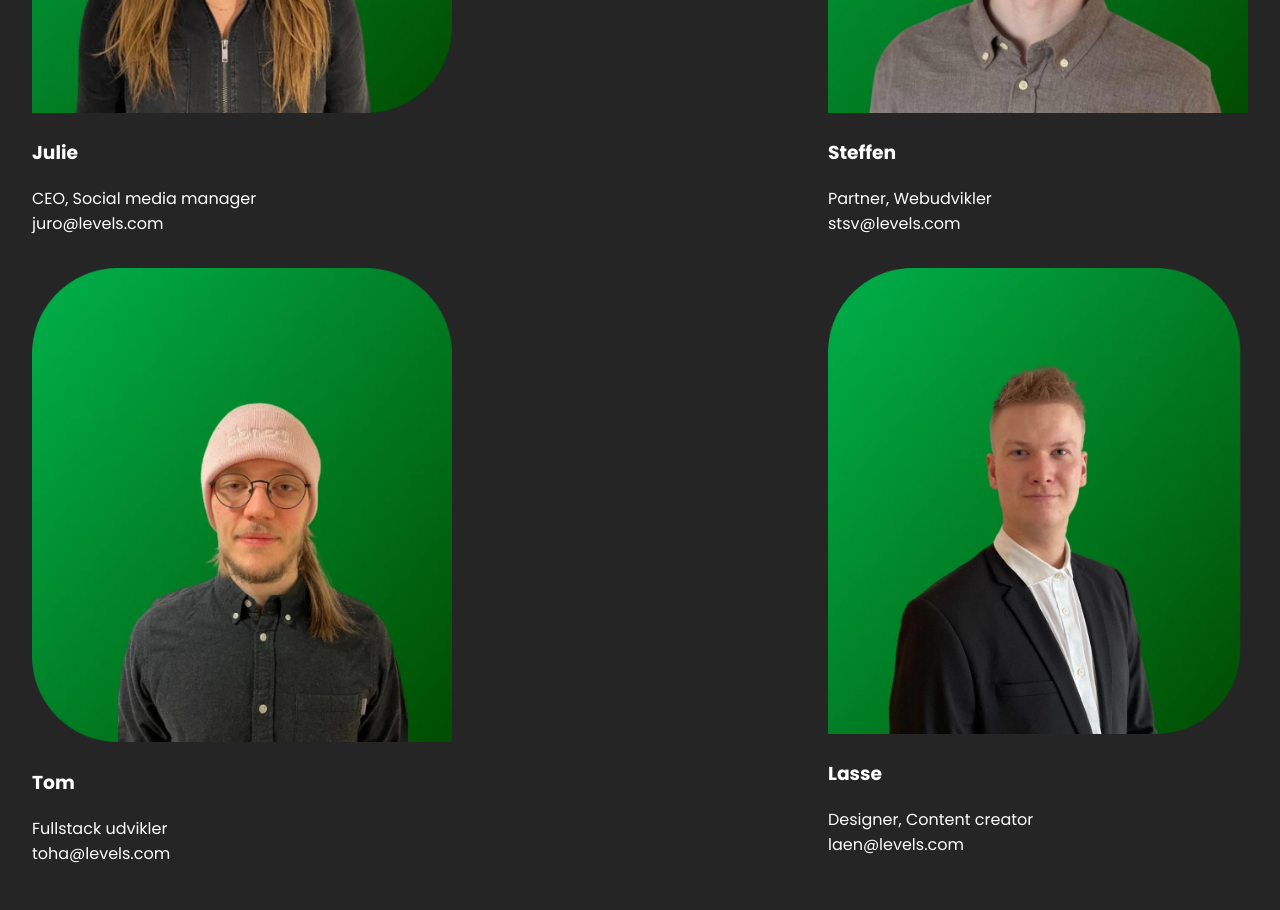
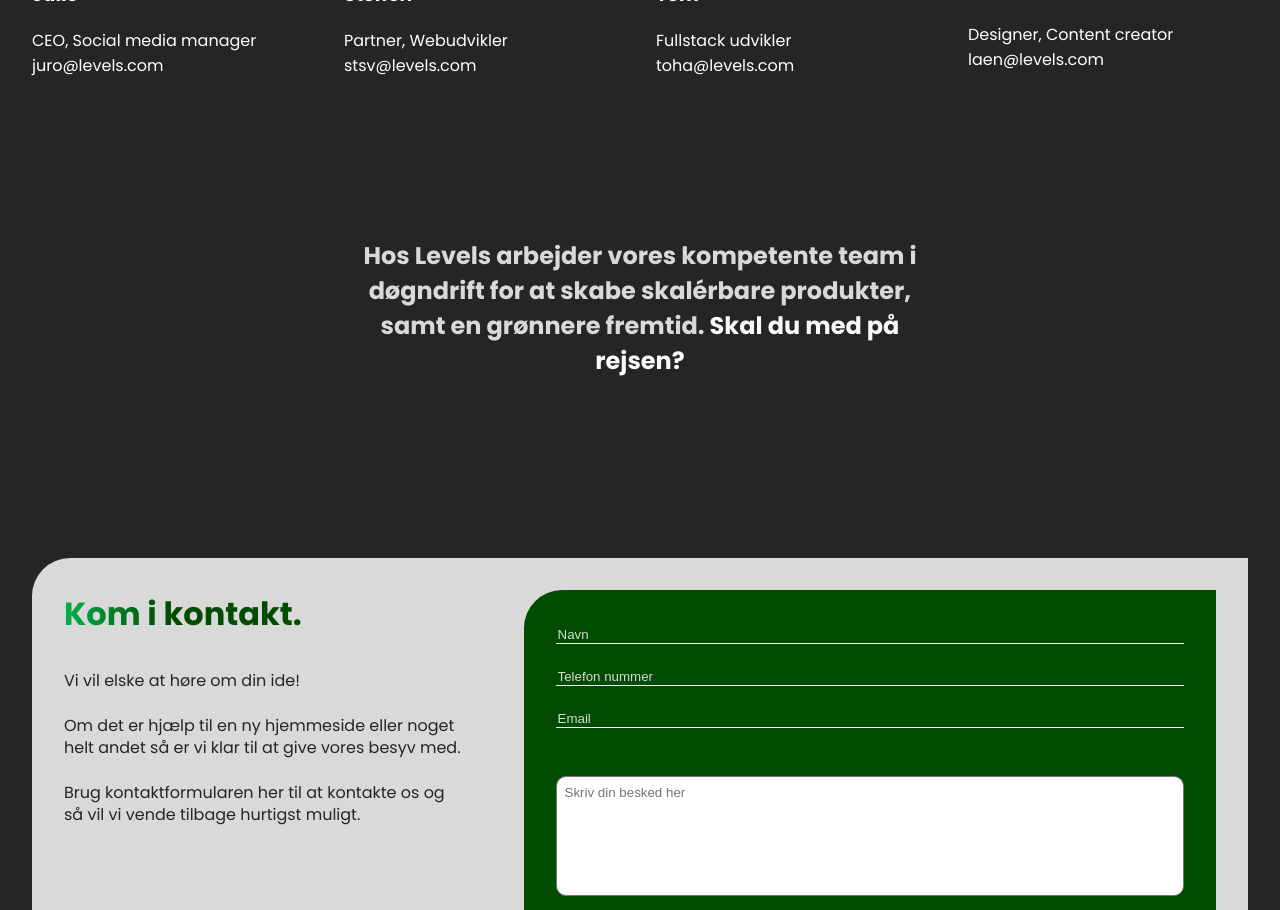
Before and after one commit to Steffen-Svenningsen/levels, a React (Create React App) app: page /levels/om-os in a window 1280 px wide. Shown: the part 1880-2790 px from the top of the page. Built offline with nearby package versions, Linux system fonts and the light colour scheme.

Commit message:
fixed layout on larger screen sizes
gave the containing div a max-width of 1450px so everything isn't incredibly huge and/or out of alignment on larger screensizes.

```diff
--- a/src/App.css
+++ b/src/App.css
@@ -13,6 +13,10 @@
 }
 
 /* Global App styling */
+* {
+  box-sizing: border-box;
+}
+
 .App {
   width: 100%;
   min-height: 100vh;
@@ -86,7 +90,8 @@
 
 /* Margin-top for at medregne vores headers height */
 .page {
-  margin: 100px 0;
+  margin: 100px auto;
+  max-width: 1450px;
 }
 
 /* Header */
@@ -210,6 +215,7 @@
   width: 100%;
   justify-content: space-between;
   gap: 2rem;
+  position: relative;
 }
 
 .hero-section div span {
@@ -452,6 +458,7 @@
 }
 
 .employee-card {
+  max-width: 23%;
   min-width: 280px;
 }
 
@@ -787,12 +794,13 @@
   display: flex;
   flex-direction: column;
   width: 100%;
+  max-width: 1450px;
   height: 100%;
   background-color: rgba(255, 255, 255, 0.15);
   padding: 2rem;
   box-sizing: border-box;
   border-radius: 38px;
-  margin-top: 100px;
+  margin: 100px auto 0 auto;
 }
 
 footer div {
@@ -853,6 +861,8 @@
 
 /* Contact form */
 .contact-form {
+  max-width: 1450px;
+  margin: 0 auto;
   display: flex;
   background-color: var(--text-secondary);
   padding: 2rem;
@@ -962,6 +972,14 @@
 
 }
 
+@media (max-width: 967px) {
+  .employee-card {
+    flex: 1;
+    max-width: initial;
+  }
+
+}
+
 @media (max-width: 700px) {
   .App {
     padding: 1rem;
--- a/src/pages/Values.js
+++ b/src/pages/Values.js
@@ -52,7 +52,7 @@
             </p>
             <p>
               <span className='bold'>Reducering af emissioner.</span> Vi bruger - også når vi laver en hjemmeside til dig - grøn webhosting, dvs. at de servere der kører
-              det vi laver, bruger edvarende energikilder som sol, vand, eller vind. Samtidig sørger vi for at minimére størrelsen på din
+              det vi laver, bruger vedvarende energikilder som sol, vand, eller vind. Samtidig sørger vi for at minimére størrelsen på din
               hjemmeside, hvilket både giver brugere en bedre oplevelse gennem bedre performance, og et lavere aftryk.
             </p>
             <p>
```
Also changed, not shown: src/images/ziropa.webp (added).
